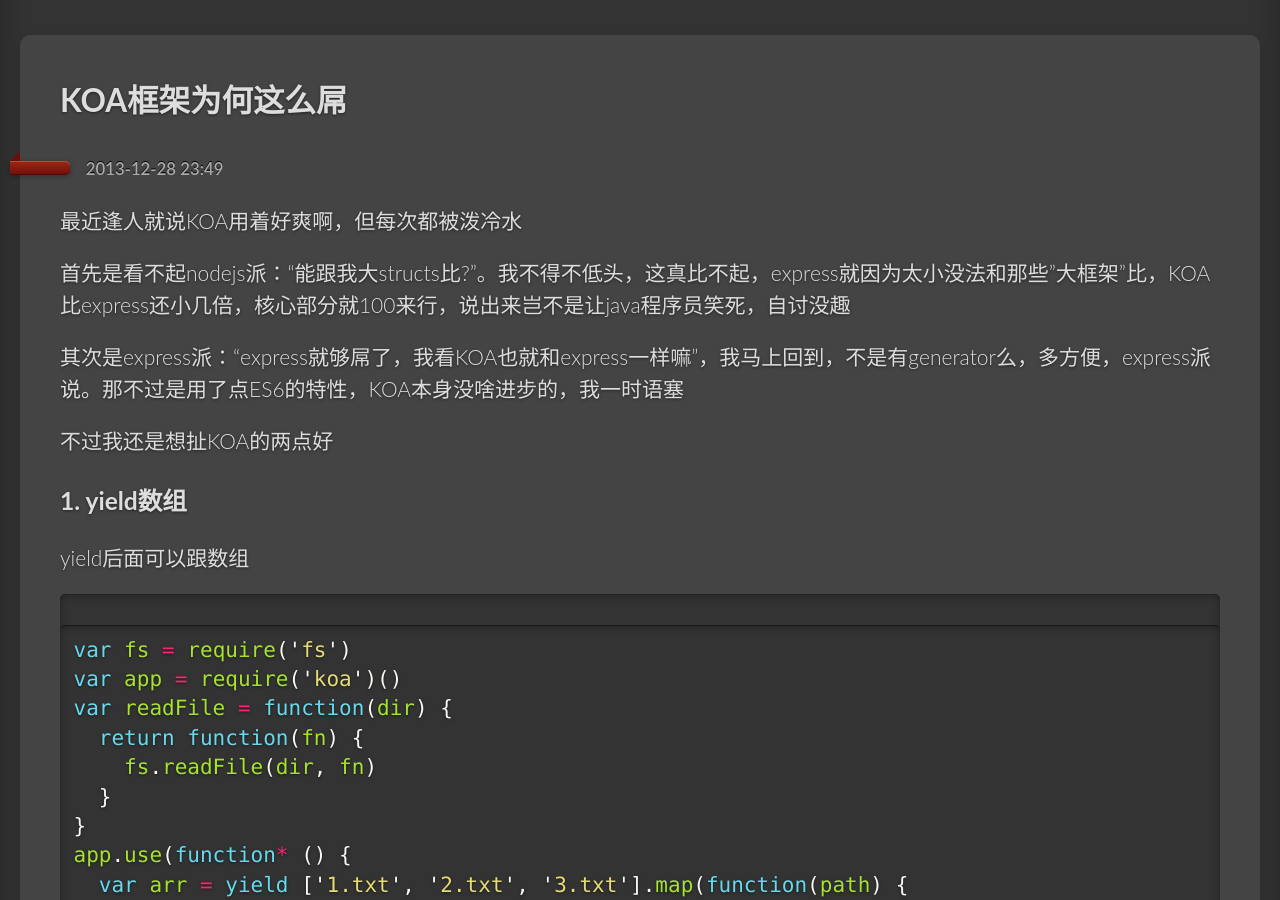
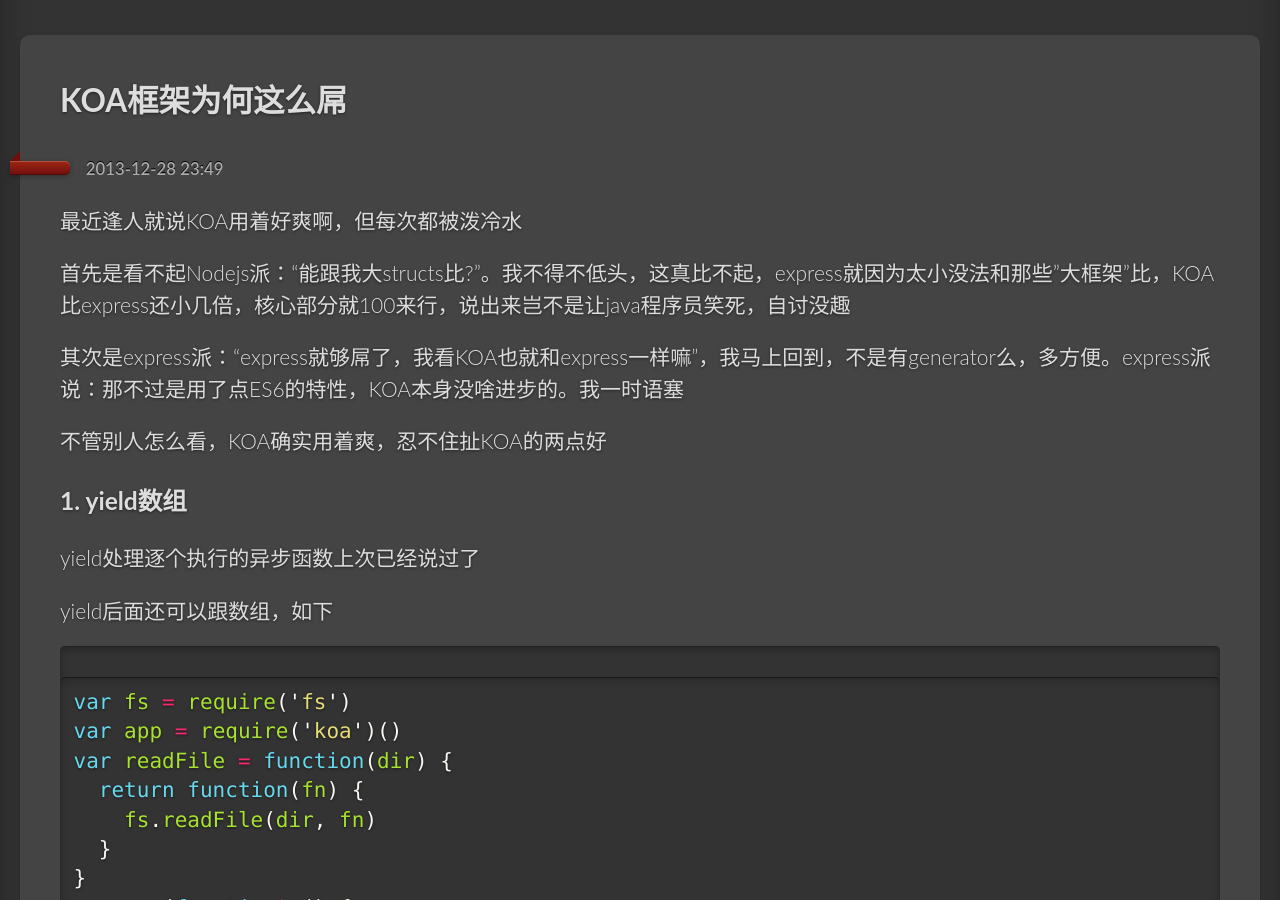
Before and after one commit to chunpu/blog, a Jekyll site: the page built from _posts/2013-12-28-why-koa-so-cool.md, in a window 1280 px wide and 900 px high, scrolled down 314 px. Built offline with Jekyll 4.4.1, drawn with Linux system fonts in a browser that asks for light colours; Markdown is read by kramdown in place of the engine named in the settings; comment, search, counter and statistics services are not loaded.

Commit message:
fix language

````diff
--- a/_posts/2013-12-28-why-koa-so-cool.md
+++ b/_posts/2013-12-28-why-koa-so-cool.md
@@ -8,15 +8,17 @@
 
 最近逢人就说KOA用着好爽啊，但每次都被泼冷水
 
-首先是看不起nodejs派：“能跟我大structs比?”。我不得不低头，这真比不起，express就因为太小没法和那些"大框架"比，KOA比express还小几倍，核心部分就100来行，说出来岂不是让java程序员笑死，自讨没趣
+首先是看不起Nodejs派：“能跟我大structs比?”。我不得不低头，这真比不起，express就因为太小没法和那些"大框架"比，KOA比express还小几倍，核心部分就100来行，说出来岂不是让java程序员笑死，自讨没趣
 
-其次是express派：“express就够屌了，我看KOA也就和express一样嘛”，我马上回到，不是有generator么，多方便，express派说。那不过是用了点ES6的特性，KOA本身没啥进步的，我一时语塞
+其次是express派：“express就够屌了，我看KOA也就和express一样嘛”，我马上回到，不是有generator么，多方便。express派说：那不过是用了点ES6的特性，KOA本身没啥进步的。我一时语塞
 
-不过我还是想扯KOA的两点好
+不管别人怎么看，KOA确实用着爽，忍不住扯KOA的两点好
 
 ### 1. yield数组
 
-yield后面可以跟数组
+yield处理逐个执行的异步函数上次已经说过了
+
+yield后面还可以跟数组，如下
 
 ```javascript
 var fs = require('fs')
@@ -62,7 +64,6 @@
     return this.body = e.message || "I'm dead"
   }
 })
-
 app.use(function* () {
   var arr = yield ['4.txt', '2.txt', '3.txt'].map(function(path) {
     // 4.txt不存在
@@ -70,7 +71,6 @@
   })
   this.body = arr.join(',')
 })
-
 app.listen(8000)
 ```
 
````
Also changed, not shown: other parts of _posts/2013-12-28-why-koa-so-cool.md (+1 -0 lines).
